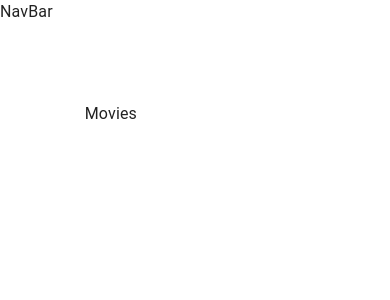
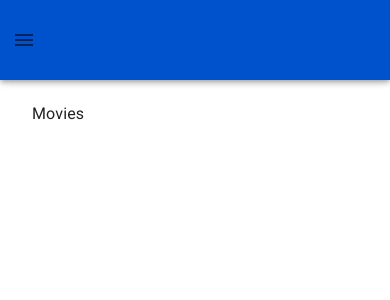
Before and after one commit to tundx0/Filmp, a React (Create React App) app: page / in a window 390 px wide. Shown: the top 300 px of the page. Built offline with nearby package versions, Linux system fonts and the light colour scheme.

Commit message:
Update NavBar component

```diff
--- a/package.json
+++ b/package.json
@@ -5,6 +5,7 @@
   "dependencies": {
     "@emotion/react": "^11.10.4",
     "@emotion/styled": "^11.10.4",
+    "@mui/icons-material": "^5.10.9",
     "@mui/material": "^5.10.9",
     "@mui/styles": "^5.10.9",
     "@testing-library/jest-dom": "^5.16.5",
--- a/public/index.html
+++ b/public/index.html
@@ -10,6 +10,8 @@
       content="Web site created using create-react-app"
     />
     <link rel="apple-touch-icon" href="%PUBLIC_URL%/logo192.png" />
+    <link rel="stylesheet" href="https://fonts.googleapis.com/css?family=Roboto:300,400,500,700&display=swap" />
+
 
     <link rel="manifest" href="%PUBLIC_URL%/manifest.json" />
     <title>Filmpire</title>
--- a/src/components/App.jsx
+++ b/src/components/App.jsx
@@ -2,7 +2,7 @@
 import React from 'react';
 import { CssBaseline } from '@mui/material';
 import { Route, Routes } from 'react-router-dom';
-import { Actors, Profile, MovieInformation, Movies, NavBar } from '.';
+import { Actors, Profile, MovieInformation, Movies, NavBar } from './index';
 import useStyles from './styles';
 
 const App = () => {
--- a/src/components/NavBar/NavBar.jsx
+++ b/src/components/NavBar/NavBar.jsx
@@ -1,9 +1,30 @@
 import React from 'react';
+import { AppBar, useMediaQuery, IconButton, Toolbar, Drawer, Button, Avatar } from '@mui/material';
+import { Menu, Account, Circle, Brightness4, Brightness7 } from '@mui/icons-material';
+import { Link } from 'react-router-dom';
+
+import useStyles from './styles';
 
 const NavBar = () => {
-  console.log('NavBar');
+  const classes = useStyles();
+  const isMobile = useMediaQuery('(max-width:400px)');
   return (
-    <div>NavBar</div>
+    <AppBar position="fixed">
+      <Toolbar className={classes.toolbar}>
+        {isMobile && (
+          <IconButton
+            color="Inherit"
+            edge="start"
+            style={{ outline: 'none' }}
+            onClick={() => {}}
+            className={classes.menuButton}
+          >
+            <Menu />
+          </IconButton>
+        )}
+      </Toolbar>
+
+    </AppBar>
   );
 };
 
--- /dev/null
+++ b/src/components/NavBar/styles.js
@@ -0,0 +1,20 @@
+import { makeStyles } from '@mui/styles';
+
+export default makeStyles((theme) => ({
+  toolbar: {
+    height: '80px',
+    display: 'flex',
+    justifyContent: 'space-between',
+    marginLeft: '240px',
+    [theme.breakpoints.down('sm')]: {
+      marginLeft: 0,
+      flexWrap: 'wrap',
+    },
+  },
+  menuButton: {
+    marginRight: theme.spacing(2),
+    [theme.breakpoints.up('sm')]: {
+      display: 'none',
+    },
+  },
+}));
--- a/src/index.js
+++ b/src/index.js
@@ -2,13 +2,27 @@
 import React from 'react';
 import ReactDOM from 'react-dom';
 import { BrowserRouter } from 'react-router-dom';
+import { createTheme, ThemeProvider } from '@mui/material/styles';
 
 import App from './components/App';
 
+const theme = createTheme({
+  palette: {
+    primary: {
+      main: '#0052cc',
+    },
+    secondary: {
+      main: '#edf2ff',
+    },
+  },
+});
 // const app = React.createElement(App);
 ReactDOM.render(
-  <BrowserRouter>
-    <App />
-  </BrowserRouter>,
+  <ThemeProvider theme={theme}>
+    <BrowserRouter>
+      <App />
+    </BrowserRouter>
+
+  </ThemeProvider>,
   document.getElementById('root'),
 );
```
Also changed, not shown: 1 other file (tests, documents, lock files or other folders).
